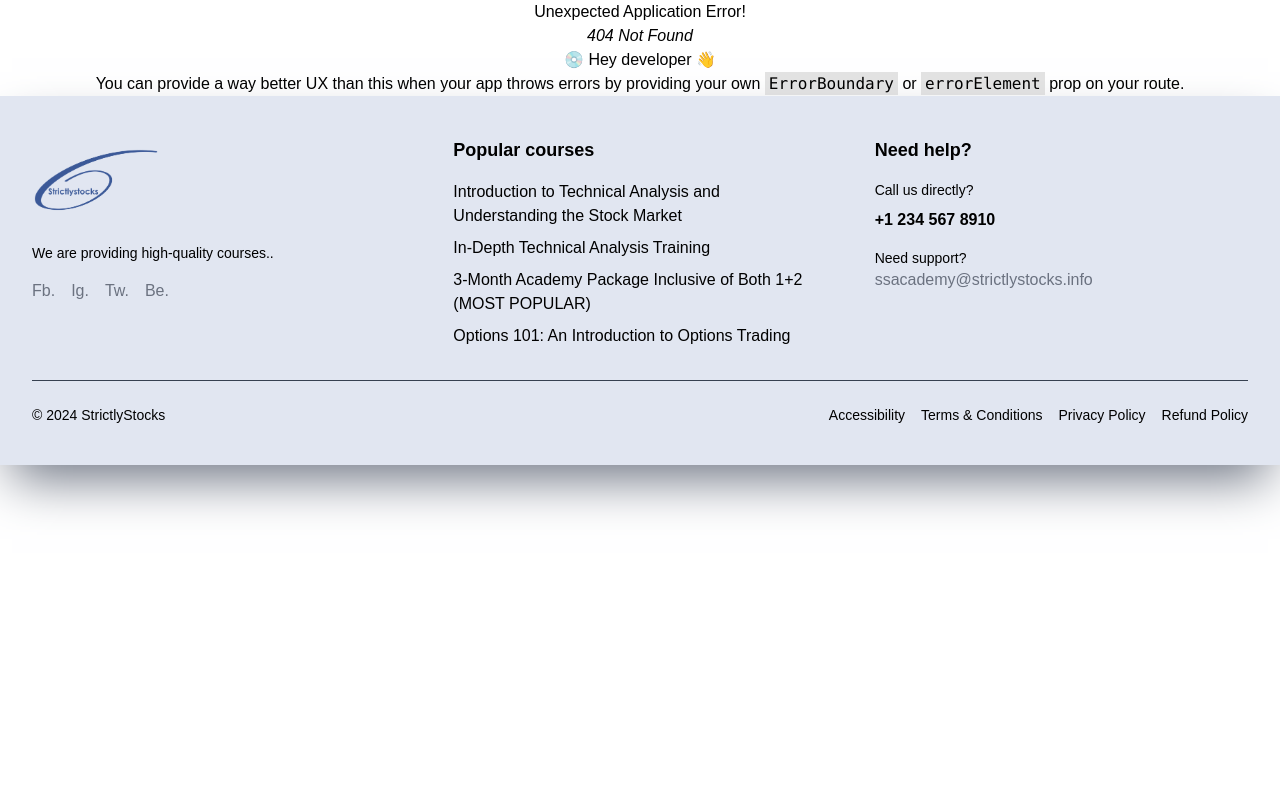
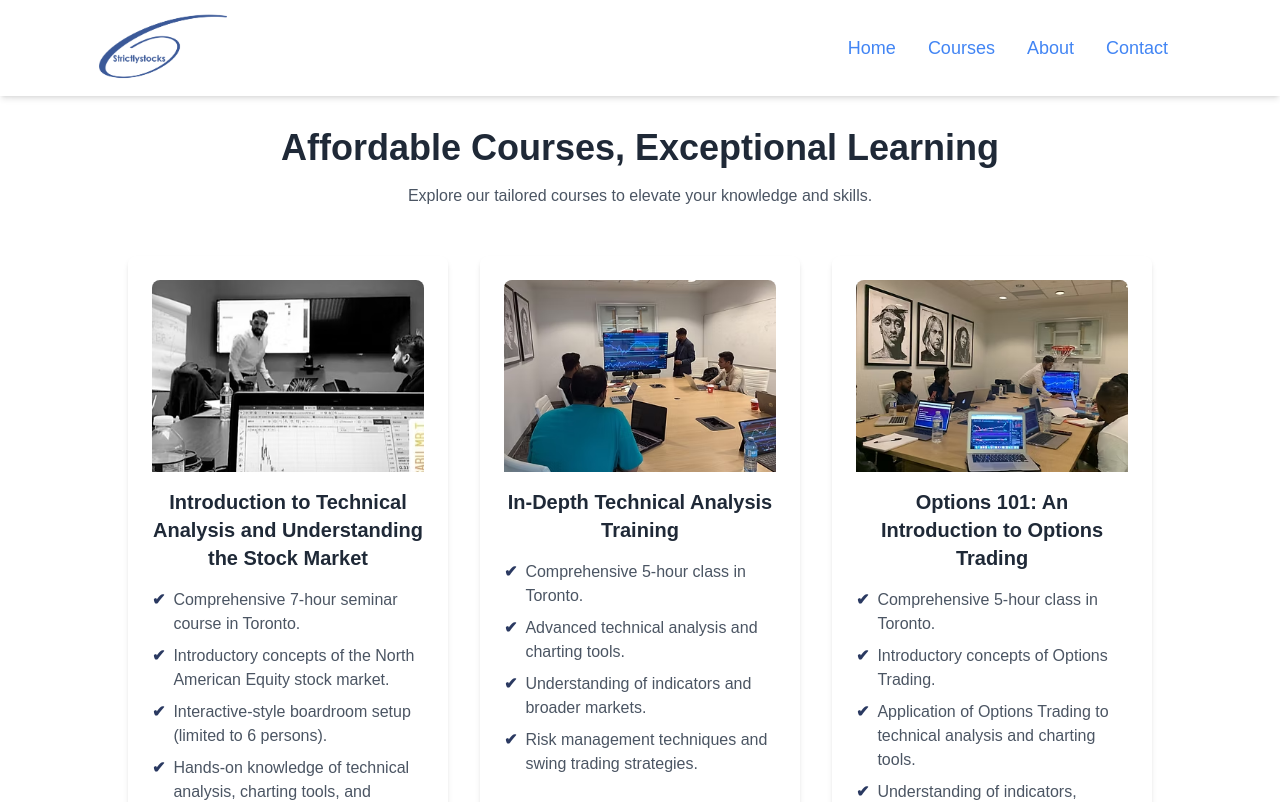
Before and after one commit to Esmail51/stocks-academy, a React (Create React App) app: page /courses in a window 1280 px wide. Before the commit this address had no page. Shown: the top 802 px of the page. Built offline with nearby package versions, Linux system fonts and the light colour scheme.

Commit message:
new course page intiated

```diff
--- a/src/App.tsx
+++ b/src/App.tsx
@@ -13,6 +13,7 @@ import CourseThree from './pages/courses/courseThree';
 import CourseFour from './pages/courses/courseFour';
 import MembershipPage from './pages/membershipPage';
 import ScrollToTop from './components/scrollTop';
+import Courses from './components/home/courses';
 
 function App() {
 
@@ -32,7 +33,8 @@ function App() {
       {path: "/in_depth_technical_analysis_training", element: <CourseTwo/>},
       {path: "/an_introduction_to_options_trading", element: <CourseThree/>},
       {path: "/membership", element: <CourseFour/>},
-      {path:"/choose_plan",element:<MembershipPage/>}
+      {path:"/choose_plan",element:<MembershipPage/>},
+      {path:"/courses",element:<Courses/>}
 
 
 
--- a/src/components/header.tsx
+++ b/src/components/header.tsx
@@ -8,6 +8,7 @@ interface HeaderProps {
 
 const Header: React.FC<HeaderProps> = ({ onScrollTo }) => {
   const location = useLocation();
+  const navigate = useNavigate();
   const currentPath = location.pathname;
   const [cartCount, setCartCount] = useState(0);
   const [isMenuOpen, setIsMenuOpen] = useState(false);
@@ -92,17 +93,19 @@ const Header: React.FC<HeaderProps> = ({ onScrollTo }) => {
         </button>
         <ul className="flex flex-col text-xl mt-5 items-center p-6 space-y-4">
           <Link to="/" onClick={() => setIsMenuOpen(false)}>
-            <li className="cursor-pointer hover:text-white">Home</li>
+            <li className="cursor-pointer hover:text-white" >Home</li>
           </Link>
+          <Link to="/courses">
           <li
             className="cursor-pointer hover:text-white"
-            onClick={() => {
-              onScrollTo?.("courses");
-              setIsMenuOpen(false);
-            }}
+            // onClick={() => {
+            //   onScrollTo?.("courses");
+            //   setIsMenuOpen(false);
+            // }}
           >
             Courses
           </li>
+          </Link>
           <li className="cursor-pointer hover:text-white"
           onClick={() => {
             onScrollTo?.("about");
@@ -124,12 +127,10 @@ const Header: React.FC<HeaderProps> = ({ onScrollTo }) => {
       {/* Desktop Navigation */}
       <nav className="hidden md:flex items-center gap-7 text-googleBlue-500 text-lg font-medium">
         <ul className="flex">
-          <Link to="/">
-            <li className="mx-4 cursor-pointer hover:text-black">Home</li>
-          </Link>
+            <li className="mx-4 cursor-pointer hover:text-black" onClick={()=> navigate('/')}>Home</li>
           <li
             className="mx-4 cursor-pointer hover:text-black"
-            onClick={() => onScrollTo?.("courses")}
+            onClick={() => navigate('/courses')}
           >
             Courses
           </li>
--- a/src/components/home/constactUs.tsx
+++ b/src/components/home/constactUs.tsx
@@ -4,7 +4,7 @@ const ContactUs =()=> {
   return (
     <section  className=" py-16 bg-gray-100">
       <div className="max-w-7xl mx-auto px-6">
-        <h2 className="text-3xl font-bold text-gray-800 mb-8 text-start">
+        <h2 className="text-3xl font-bold text-gray-800 mb-8 text-center">
           Contact Us
         </h2>
         <div className="grid grid-cols-1 lg:grid-cols-2 gap-8">
--- /dev/null
+++ b/src/components/home/courses.tsx
@@ -0,0 +1,106 @@
+import { useEffect } from "react";
+import img4 from "../../assets/images/Classroom Teaching.avif";
+import img1 from "../../assets/images/Old Classroom Teaching_edited.avif";
+import img2 from "../../assets/images/Quality Classroom Picture 2 .avif";
+import Header from "../header";
+
+const Courses = () => {
+  const academicPackages = [
+    {
+      id: 1,
+      image: img1,
+      heading:
+        "Introduction to Technical Analysis and Understanding the Stock Market",
+        page: "intro_to_technical_analysis_and_understanding",
+      points: [
+        "Comprehensive 7-hour seminar course in Toronto.",
+        "Introductory concepts of the North American Equity stock market.",
+        "Interactive-style boardroom setup (limited to 6 persons).",
+        "Hands-on knowledge of technical analysis, charting tools, and indicators.",
+        "Broader markets and risk management tools.",
+      ],
+    },
+    {
+      id: 2,
+      image: img2,
+      heading: "In-Depth Technical Analysis Training",
+      page: "in_depth_technical_analysis_training",
+      points: [
+        "Comprehensive 5-hour class in Toronto.",
+        "Advanced technical analysis and charting tools.",
+        "Understanding of indicators and broader markets.",
+        "Risk management techniques and swing trading strategies.",
+      ],
+    },
+    {
+      id: 3,
+      image: img4,
+      heading: "Options 101: An Introduction to Options Trading",
+      page: "an_introduction_to_options_trading",
+      points: [
+        "Comprehensive 5-hour class in Toronto.",
+        "Introductory concepts of Options Trading.",
+        "Application of Options Trading to technical analysis and charting tools.",
+        "Understanding of indicators, broader markets, and risk management.",
+        "Options Trading techniques.",
+      ],
+    },
+  ];
+
+    // Scroll to the top when the component is mounted
+    useEffect(() => {
+        window.scrollTo(0, 0);
+      }, []);
+  return (
+    <>
+      <Header />
+      {/* Add padding or margin to avoid overlap */}
+      <section className="py-16 mt-16">
+        <div className="text-center mb-12">
+          <h2 className="text-4xl font-bold text-gray-800">
+            Affordable Courses, Exceptional Learning
+          </h2>
+          <p className="text-gray-600 mt-4">
+            Explore our tailored courses to elevate your knowledge and skills.
+          </p>
+        </div>
+        <div className="grid grid-cols-1 sm:grid-cols-2 lg:grid-cols-3 gap-8 w-4/5 mx-auto">
+          {academicPackages.map((course) => (
+            <div
+              key={course.id}
+              className="bg-white rounded-lg shadow-md flex flex-col justify-between p-6 transform hover:scale-105 transition duration-300 ease-in-out"
+            >
+              <img
+                src={course.image}
+                alt={course.heading}
+                className="w-full h-48 object-cover rounded-t-lg mb-4"
+              />
+              <div>
+                <h3 className="text-xl font-bold text-gray-800 mb-4">
+                  {course.heading}
+                </h3>
+                <ul className="text-gray-600 text-left space-y-2 mb-6">
+                  {course.points.map((point, index) => (
+                    <li key={index} className="flex items-start">
+                      <span className="text-purple-700 font-bold mr-2">✔</span>
+                      <span>{point}</span>
+                    </li>
+                  ))}
+                </ul>
+              </div>
+              <div className="mt-auto">
+                <a href={course.page}>
+                <button className="bg-purple-700 text-white py-2 px-6 rounded-lg hover:bg-purple-800 transition duration-300 w-full">
+                  Learn More
+                </button>
+                </a>
+              </div>
+            </div>
+          ))}
+        </div>
+      </section>
+    </>
+  );
+};
+
+export default Courses;
--- a/src/components/home/coursesList.tsx
+++ b/src/components/home/coursesList.tsx
@@ -4,32 +4,9 @@ import img2 from "../../assets/images/Quality Classroom Picture 2 .avif";
 import img3 from "../../assets/images/Quality Classroom Picture .avif";
 import img4 from "../../assets/images/Classroom Teaching.avif";
 import { Link } from "react-router-dom";
-import ReadMoreText from "../readmoretext";
 
 const CoursesList = () => {
-  return (
-    <section className="bg-gray-50 py-12 px-8 lg:px-24">
-      <div className="text-start mb-12">
-        <h2 className="text-4xl pb-2 font-bold lg:text-center text-gray-900">
-          Academy Packages
-        </h2>
-        <h2 className="text-2xl font-semibold">
-          Stock Market & Technical Analysis
-        </h2>
-        <p className="text-gray-600 mt-4">
-          A comprehensive 7-hour seminar course in Toronto covering
-          introductory concepts of the North American Equity stock market.
-        </p>
-        <p className="text-gray-600 mt-4">
-          Students will learn in an interactive-style boardroom limited to 6
-          persons, where students will gain hands-on knowledge of diverse
-          aspects of technical analysis, charting tools, understanding of
-          indicators, broader markets, and risk management tools.
-        </p>
-      </div>
-
-      <div className="grid grid-cols-1 md:grid-cols-2 lg:grid-cols-4 gap-8 text-start items-start">
-        {[
+  const academicPackages = [
     {
       id: 1,
       image: img1,
@@ -54,40 +31,51 @@ const CoursesList = () => {
       content:
         "A comprehensive 5-hour class in Toronto covering introductory concepts of Options Trading and application of Options Trading to diverse aspects of technical analysis, charting tools, understanding of indicators, broader markets, risk management & Options Trading Techniques.",
       page: "an_introduction_to_options_trading",
-          },
-          {
-            id: 4,
-            image: img3,
-            heading: "COMMUNITY MEMBERSHIP",
-            content:
-              "Membership includes access to our online trading community & live technical analysis classes held in our spacious state-of-the-art boardroom, in Toronto, Ontario. We offer a free month membership to members who enroll and complete any Course Package.",
-            page: "membership",
-          },
-        ].map((packageItem) => (
+    }
+  ];
+
+  return (
+    <section className="bg-gray-50 py-12 px-8 lg:px-24">
+      <div className="text-start mb-12 lg:mb-16">
+  <h2 className="text-4xl font-bold text-gray-900 mb-4 lg:text-center">
+    Academy Packages
+  </h2>
+  <h3 className="text-2xl font-semibold text-gray-800 mb-6 lg:text-center">
+    Stock Market & Technical Analysis
+  </h3>
+  <p className="text-lg text-gray-700 leading-relaxed mb-6">
+    Our comprehensive 7-hour seminar in Toronto is designed to introduce you to the fundamentals of the North American Equity stock market. Gain valuable insights and hands-on experience that will lay the foundation for your success in the stock market.
+  </p>
+  <p className="text-lg text-gray-700 leading-relaxed">
+    In this interactive-style boardroom course, limited to just 6 students, you will delve into various aspects of technical analysis, charting tools, risk management, and more. This course offers a personalized learning environment to ensure you gain the practical knowledge needed for a confident start in trading.
+  </p>
+</div>
+
+      <div className="flex flex-col lg:flex-row gap-12">
+        <div className="lg:w-4/5 w-full grid grid-cols-1 sm:grid-cols-2 lg:grid-cols-3 gap-12 text-center">
+          {academicPackages.map((packageItem) => (
             <div
               key={packageItem.id}
-            className="bg-white shadow-lg rounded-lg overflow-hidden flex flex-col justify-between h-fit transition-transform transform hover:scale-105"
+              className="bg-white shadow-xl rounded-lg overflow-hidden transform hover:scale-105 transition duration-300 ease-in-out"
             >
               <img
                 src={packageItem.image}
                 alt={packageItem.heading}
-              className="w-full h-48 object-cover"
+                className="w-full h-56 object-cover"
               />
-            <div className="p-6 flex flex-col flex-grow justify-between min-h-[350px]">
-              <div className="flex flex-col">
-                <h3 className="text-xl font-semibold text-gray-900 mb-2">
-                  {packageItem.heading}
-                </h3>
-                <ReadMoreText content={packageItem.content} fixedHeight={100} />
+              <div className="p-6">
+                <h3 className="text-xl font-semibold text-gray-900 mb-3">{packageItem.heading}</h3>
               </div>
-              <Link to={packageItem.page}>
-                <button className="mt-6 px-6 w-fit py-2 hover:bg-purple-100 bg-[#4285F4] hover:text-black text-white rounded-lg transition">
-                  Book Now →
+            </div>
+          ))}
+        </div>
+        <div className="w-full lg:w-1/5 text-center flex justify-center items-center">
+          <Link to="/courses">
+            <button className="px-8 py-3 bg-purple-600 text-white text-lg rounded-full hover:bg-purple-700 transition duration-200">
+              Explore More →
             </button>
           </Link>
         </div>
-          </div>
-        ))}
       </div>
     </section>
   );
--- a/src/components/home/coursesOffer.tsx
+++ b/src/components/home/coursesOffer.tsx
@@ -2,7 +2,7 @@ import React from 'react';
 import img1 from '../../assets/images/stock-market.svg';
 import img3 from '../../assets/images/financial-report.svg';
 import img2 from '../../assets/images/stocks-sell-chart.svg';
-import img4 from '../../assets/images/image-VBPCRMD.jpg';
+import img4 from '../../assets/images/image-X98TA3A.jpg';
 
 export default function CoursesOffer() {
   const courses = [
@@ -28,10 +28,10 @@ export default function CoursesOffer() {
       <div className="container mx-auto flex flex-col lg:flex-row items-start gap-10">
 
         <div className="lg:w-1/2 w-full flex items-center justify-center">
-          <img src={img4} alt="" className='rounded-xl w-full max-h-[730px] object-cover' />
+          <img src={img4} alt="" className='rounded-xl w-full max-h-[670px] object-cover' />
         </div>
 
-        <div className="lg:w-1/2 w-full text-start pt-10 space-y-6">
+        <div className="lg:w-1/2 w-full text-start p-4 space-y-6">
           <h2 className="text-4xl font-bold">Courses We Offer</h2>
           <h3 className="text-xl font-semibold mt-5">Technical Analysis and Understanding the Stock Market</h3>
           <p className="mt-2">A comprehensive 7-hour seminar course in Toronto covering introductory concepts of the North American Equity stock market.</p>
--- a/src/components/home/herosection.tsx
+++ b/src/components/home/herosection.tsx
@@ -1,5 +1,6 @@
 import React from 'react';
 import { motion } from "framer-motion";
+import { Link } from 'react-router-dom';
 
 
 
@@ -11,8 +12,8 @@ const HeroSection: React.FC = () => {
 
 <div className="flex flex-col pt-28 md:flex-row items-center justify-between px-6 md:px-12 lg:px-24 py-12 ">
   {/* Left Section */}
-  <div className="flex-grow max-w-lg text-center md:text-left">
-    <h1 className="lg:text-[76px] md:text-5xl font-medium leading-tight mb-6">
+  <div className="flex-grow max-w-lg text-center md:text-left order-last md:order-none">
+    <h1 className="lg:text-[76px] md:text-5xl text-4xl font-medium leading-tight mb-6">
       Strictly Stocks <br />Academy
     </h1>
     <p className="text-gray-800 text-2xl font-medium mb-3">Preparation meets Profits</p>
@@ -20,18 +21,21 @@ const HeroSection: React.FC = () => {
       Strictly Stocks is an online trading community where traders come together to learn technical analysis tools to become more educated, efficient, and profitable traders.
     </p>
     <div className="flex justify-center md:justify-start space-x-4">
+      <Link to={'courses'}>
       <button className="bg-googleBlue-500 text-white px-6 py-3 rounded-full hover:bg-purple-700 transition">
         Get Started
       </button>
+
+      </Link>
     </div>
   </div>
 
   {/* Right Section */}
   <motion.div
-    className="flex flex-col md:flex-row items-stretch w-full md:w-[45%] space-x-4 mt-12 md:mt-0"
+    className="hidden md:flex flex-col md:flex-row items-stretch w-full md:w-[50%] space-x-4 mt-12 md:mt-0"
     initial={{ opacity: 0, x: 100 }}
     animate={{ opacity: 1, x: 0 }}
-    transition={{ duration: 1.5, ease: "easeInOut" }} // Transition settings
+    transition={{ duration: 1.5, ease: "easeInOut" }}
   >
     {/* Left Image with Stats */}
     <div className="flex flex-col w-full">
--- a/src/pages/assecibilty.tsx
+++ b/src/pages/assecibilty.tsx
@@ -5,7 +5,7 @@ const Assecibilty = () => {
         <><Header />
         <div>
 
-            <div className="p-4 text-start">
+            <div className="p-4 text-start mt-24">
                 <h1 className="text-2xl font-bold mb-4">ACCESSIBILITY STATEMENT</h1>
                 <p className="mb-4">
                     Strictly Stocks is committed to ensuring that our website is accessible to people with disabilities. We are continuously working to enhance the accessibility and usability of our website for everyone, including individuals with disabilities. If you have any questions or need assistance with any part of our site, please contact us for support.
--- a/src/pages/termAndConditions.tsx
+++ b/src/pages/termAndConditions.tsx
@@ -5,7 +5,7 @@ const TermsCondition = () => {
     return (
         <>
         <Header />
-        <div className='text-start px-20 py-5'>
+        <div className='text-start px-20 py-5 mt-24'>
             <h1 className='text-3xl font-semibold mt-2'>Terms & Conditions</h1>
             <h2 className='text-2xl font-semibold mt-2'>Legal Disclaimer</h2>
             <p className='mt-3'>
```
Also changed, not shown: src/components/home/heroSection2.tsx (+45 -49 lines), src/assets/images/image-X98TA3A.jpg (added). Lines whose indentation alone changed are shown as unchanged.
